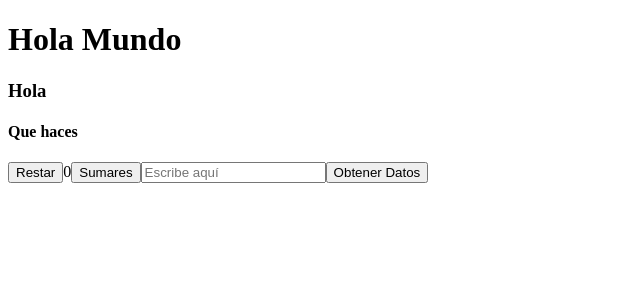
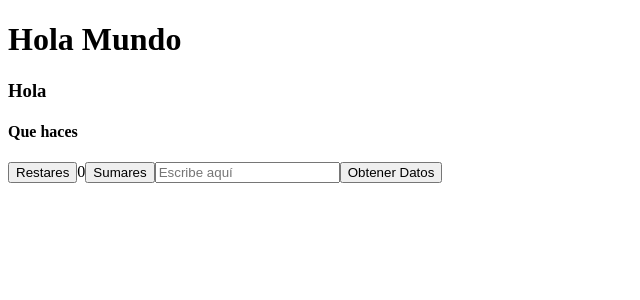
Before and after one commit to aprendiendo187/holamundo, an Angular app: page / in a window 1280 px wide. Shown: the top 300 px of the page, without its empty margins (0-640 px from the left). Built offline with nearby package versions, Linux system fonts and the light colour scheme.

Commit message:
Ejecucion de webhook

```diff
--- a/src/app/app.component.html
+++ b/src/app/app.component.html
@@ -4,7 +4,7 @@
 
 <h4>Que haces</h4>
 
-<button type="button" (click)="restar()">Restar</button>
+<button type="button" (click)="restar()">Restares</button>
 <span>{{valores}}</span>
 <button type="button" (click)="sumar()">Sumares</button>
 
```
